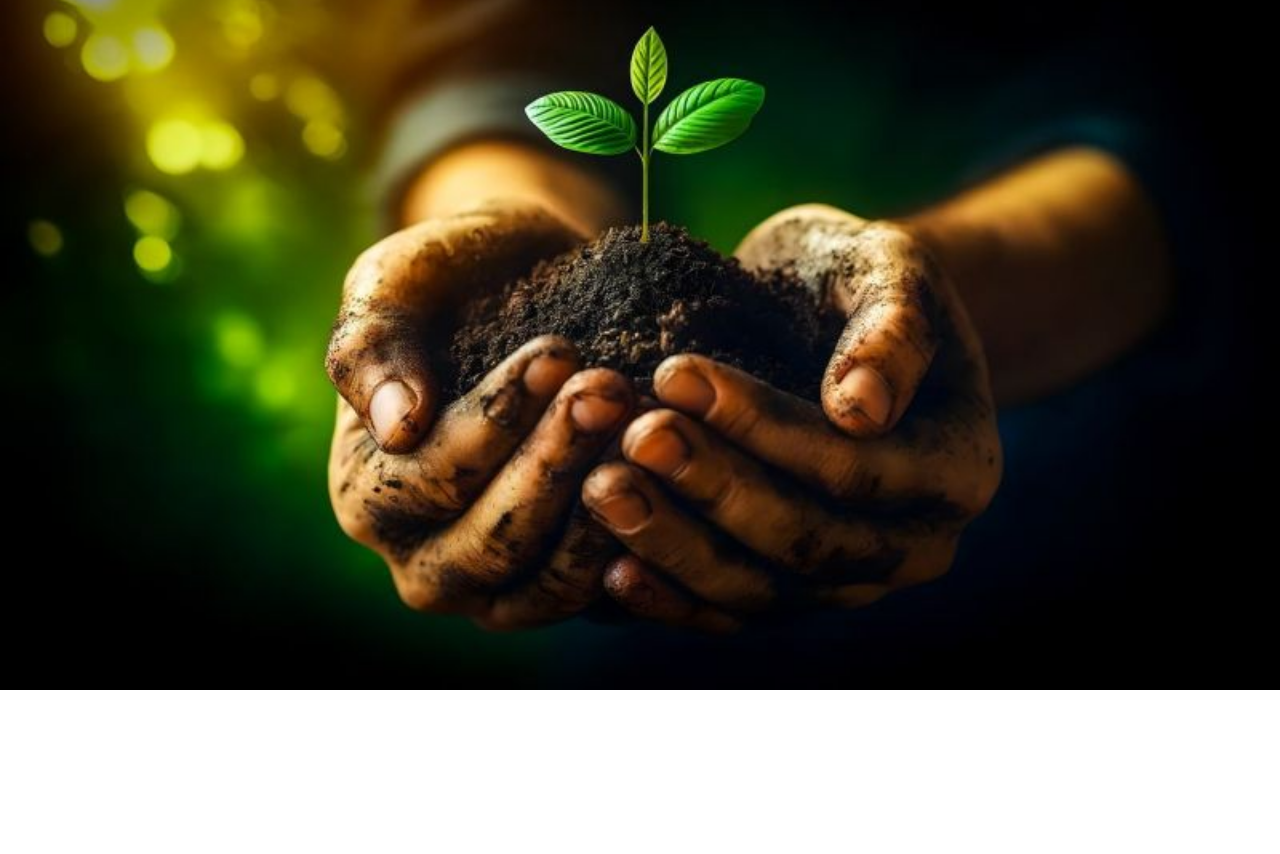
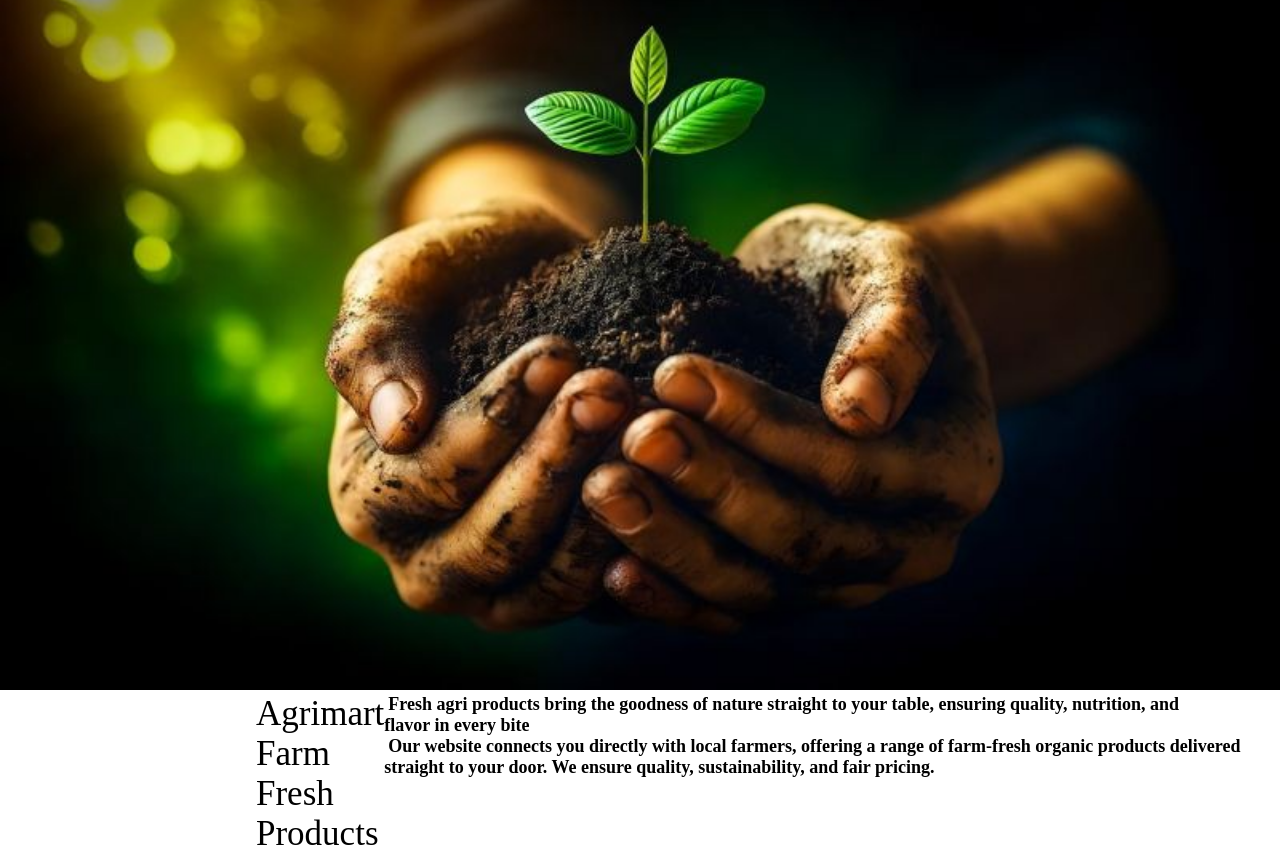
Before and after one commit to nidhinagpure/fresh-fusion, a React app: page / in a window 1280 px wide. Shown: the part 104-958 px from the top of the page. Before the commit the page ends 800 px from the top, so only its background shows below. Built offline with nearby package versions, Linux system fonts and the light colour scheme.

Commit message:
Add Hero Section

```diff
--- a/src/components/navbar/Navbar.jsx
+++ b/src/components/navbar/Navbar.jsx
@@ -17,6 +17,21 @@ export default function Navbar(){
             </div>
             <img src={Image} className='main-Image'></img>
 
+               <div className='hero-Container'>
+
+                <div className='hero-Text'>
+                  <span className='hero-head'>Agrimart <br></br>Farm Fresh <br></br> Products</span>
+                </div>
+
+                <div className='hero-Content'>
+                <span className='hero-paragraph'>Fresh agri products bring the goodness of nature straight to your table, ensuring quality, nutrition, and<br></br> flavor in every bite</span> <br></br>
+                <span className='hero-paragraph'>Our website connects you directly with local farmers, offering a range of farm-fresh organic products delivered straight to your door. We ensure quality, sustainability, and fair pricing.</span>
+                </div>
+
+                </div>
+
+
+
         </div>
     )
 }
--- a/src/components/navbar/Navbarr.css
+++ b/src/components/navbar/Navbarr.css
@@ -38,4 +38,28 @@ body{
 }
 .main-Image{
     width: 100%;
+    height: 730px;
 }
+
+.hero-Container{
+    display: flex;
+}
+.hero-Text{
+    font-size: 35px;
+    margin-left: 20%;
+}
+.hero-Section{
+
+}
+.hero-head{
+
+}
+.hero-Content{
+
+
+}
+.hero-paragraph{
+    font-weight: bold;
+    font-size: 18px;
+    padding: 4px;
+}
```
